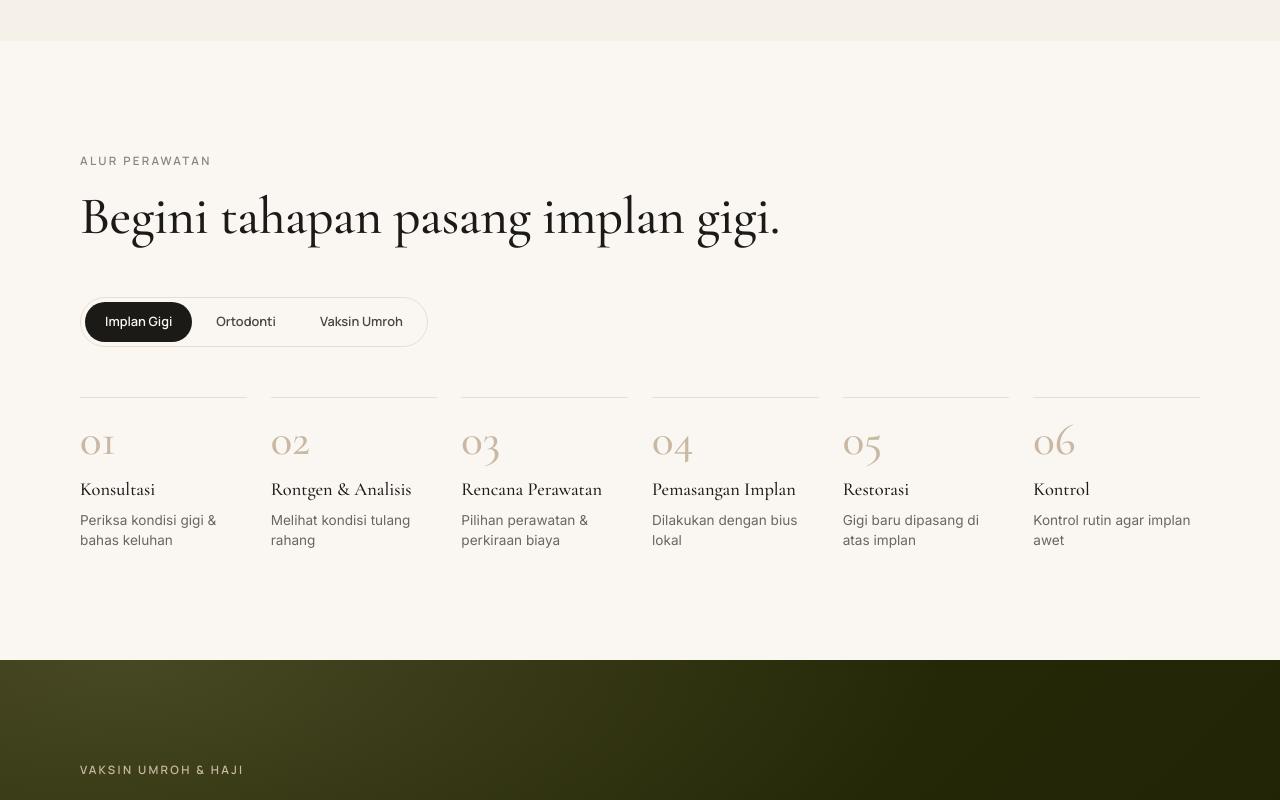
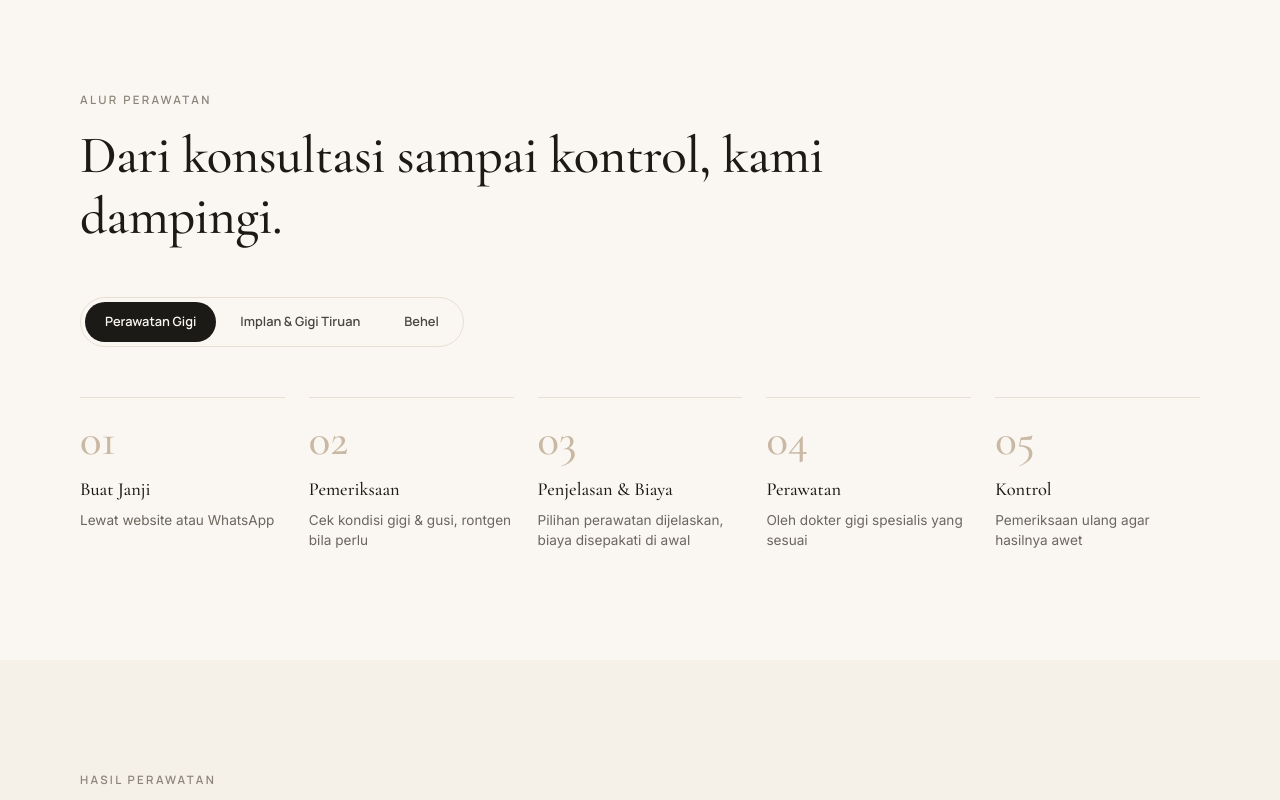
Before and after one commit to garlan730/baruga-website, a React (Vite) app: page / in a window 1280 px wide. Shown: the part 4040-4840 px from the top of the page. Built offline with nearby package versions, Linux system fonts and the light colour scheme.

Commit message:
General dental journey, move Umroh band below results, new Why headline
Co-Authored-By: Claude Opus 5.5 <noreply@anthropic.com>

```diff
--- a/src/pages/Home.jsx
+++ b/src/pages/Home.jsx
@@ -92,20 +92,31 @@ const WHY = [
 ]
 
 const JOURNEYS = {
+  general: {
+    tab: { id: 'Perawatan Gigi', en: 'Dental Care' },
+    title: { id: 'Dari konsultasi sampai kontrol, kami dampingi.', en: 'From first visit to follow-up, we’re with you.' },
+    steps: [
+      [{ id: 'Buat Janji', en: 'Book a Visit' }, { id: 'Lewat website atau WhatsApp', en: 'Online or via WhatsApp' }],
+      [{ id: 'Pemeriksaan', en: 'Examination' }, { id: 'Cek kondisi gigi & gusi, rontgen bila perlu', en: 'Teeth and gums checked, X-ray if needed' }],
+      [{ id: 'Penjelasan & Biaya', en: 'Options & Costs' }, { id: 'Pilihan perawatan dijelaskan, biaya disepakati di awal', en: 'Options explained, costs agreed upfront' }],
+      [{ id: 'Perawatan', en: 'Treatment' }, { id: 'Oleh dokter gigi spesialis yang sesuai', en: 'By the right specialist for your case' }],
+      [{ id: 'Kontrol', en: 'Follow-Up' }, { id: 'Pemeriksaan ulang agar hasilnya awet', en: 'Check-ups so results last' }],
+    ],
+  },
   implant: {
-    tab: { id: 'Implan Gigi', en: 'Dental Implants' },
-    title: { id: 'Begini tahapan pasang implan gigi.', en: 'Here’s how getting an implant works.' },
+    tab: { id: 'Implan & Gigi Tiruan', en: 'Implants & Dentures' },
+    title: { id: 'Begini tahapan mengganti gigi yang hilang.', en: 'How we replace missing teeth.' },
     steps: [
-      [{ id: 'Konsultasi', en: 'Consultation' }, { id: 'Periksa kondisi gigi & bahas keluhan', en: 'Initial assessment and discussion' }],
+      [{ id: 'Konsultasi', en: 'Consultation' }, { id: 'Periksa kondisi gigi & bahas keluhan', en: 'Check your teeth and discuss concerns' }],
       [{ id: 'Rontgen & Analisis', en: 'X-ray & Analysis' }, { id: 'Melihat kondisi tulang rahang', en: 'Checking your jawbone' }],
-      [{ id: 'Rencana Perawatan', en: 'Treatment Plan' }, { id: 'Pilihan perawatan & perkiraan biaya', en: 'Options and cost estimate' }],
-      [{ id: 'Pemasangan Implan', en: 'Implant Placement' }, { id: 'Dilakukan dengan bius lokal', en: 'Done under local anesthesia' }],
-      [{ id: 'Restorasi', en: 'Restoration' }, { id: 'Gigi baru dipasang di atas implan', en: 'Crown or bridge fitted' }],
-      [{ id: 'Kontrol', en: 'Follow-Up' }, { id: 'Kontrol rutin agar implan awet', en: 'Regular check-ups' }],
+      [{ id: 'Pilih Solusi', en: 'Choose a Solution' }, { id: 'Implan, bridge, atau gigi tiruan', en: 'Implant, bridge, or dentures' }],
+      [{ id: 'Tindakan', en: 'Procedure' }, { id: 'Dilakukan dengan bius lokal bila diperlukan', en: 'Under local anesthesia when needed' }],
+      [{ id: 'Gigi Baru Terpasang', en: 'New Teeth Fitted' }, { id: 'Disesuaikan agar nyaman dipakai', en: 'Adjusted for comfort' }],
+      [{ id: 'Kontrol', en: 'Follow-Up' }, { id: 'Kontrol rutin agar awet', en: 'Regular check-ups' }],
     ],
   },
   ortho: {
-    tab: { id: 'Ortodonti', en: 'Orthodontics' },
+    tab: { id: 'Behel', en: 'Braces' },
     title: { id: 'Senyum rapi dimulai dari rencana yang matang.', en: 'A straighter smile starts with a thoughtful plan.' },
     steps: [
       [{ id: 'Konsultasi Awal', en: 'Initial Consultation' }, { id: 'Ceritakan keluhan & harapan Anda', en: 'Discuss your concerns and goals' }],
@@ -113,16 +124,6 @@ const JOURNEYS = {
       [{ id: 'Rencana Perawatan', en: 'Treatment Plan' }, { id: 'Jenis behel & perkiraan lama perawatan', en: 'Appliance options and duration' }],
       [{ id: 'Perawatan Aktif', en: 'Active Treatment' }, { id: 'Pasang behel/aligner, lalu kontrol rutin', en: 'Braces or aligners, regular visits' }],
       [{ id: 'Retensi', en: 'Retention' }, { id: 'Pakai retainer agar gigi tidak bergeser lagi', en: 'Retainers to keep your result' }],
-    ],
-  },
-  vaccine: {
-    tab: { id: 'Vaksin Umroh', en: 'Umrah Vaccine' },
-    title: { id: 'Urusan vaksin ibadah, cukup sekali datang.', en: 'Your pilgrimage vaccines, sorted in one visit.' },
-    steps: [
-      [{ id: 'Buat Janji', en: 'Book' }, { id: 'Pilih jadwal lewat website atau WhatsApp', en: 'Online or via WhatsApp' }],
-      [{ id: 'Pemeriksaan', en: 'Check-up' }, { id: 'Skrining oleh dokter umum', en: 'Screening by our GP' }],
-      [{ id: 'Vaksinasi', en: 'Vaccination' }, { id: 'Meningitis & polio', en: 'Meningitis & polio' }],
-      [{ id: 'ICV Terbit', en: 'ICV Issued' }, { id: 'ICV langsung bisa dibawa pulang', en: 'Take your certificate home' }],
     ],
   },
 }
@@ -286,7 +287,7 @@ function Why() {
   return (
     <section className="why-section">
       <div className="container">
-        <SectionHead label={{ id: 'Mengapa Baruga', en: 'Why Baruga' }} title={{ id: 'Ditangani ahlinya, dilayani dengan hangat.', en: 'Expert hands, warm care.' }} />
+        <SectionHead label={{ id: 'Keunggulan Kami', en: 'Why Baruga' }} title={{ id: 'Kenapa pasien memilih Baruga?', en: 'Why patients choose Baruga' }} />
         <div className="why-grid">
           {WHY.map((w, i) => (
             <Reveal key={i} className="why-item" delay={i * 80}>
@@ -302,7 +303,7 @@ function Why() {
 
 function Journey() {
   const { t } = useLang()
-  const [tab, setTab] = useState('implant')
+  const [tab, setTab] = useState('general')
   const j = JOURNEYS[tab]
   return (
     <section className="journey-section">
@@ -459,8 +460,8 @@ export default function Home() {
       <Treatments />
       <Why />
       <Journey />
+      <Results />
       <UmrohBand />
-      <Results />
       <Doctors />
       <section className="faq-section" id="faq">
         <div className="container faq-grid">
```
